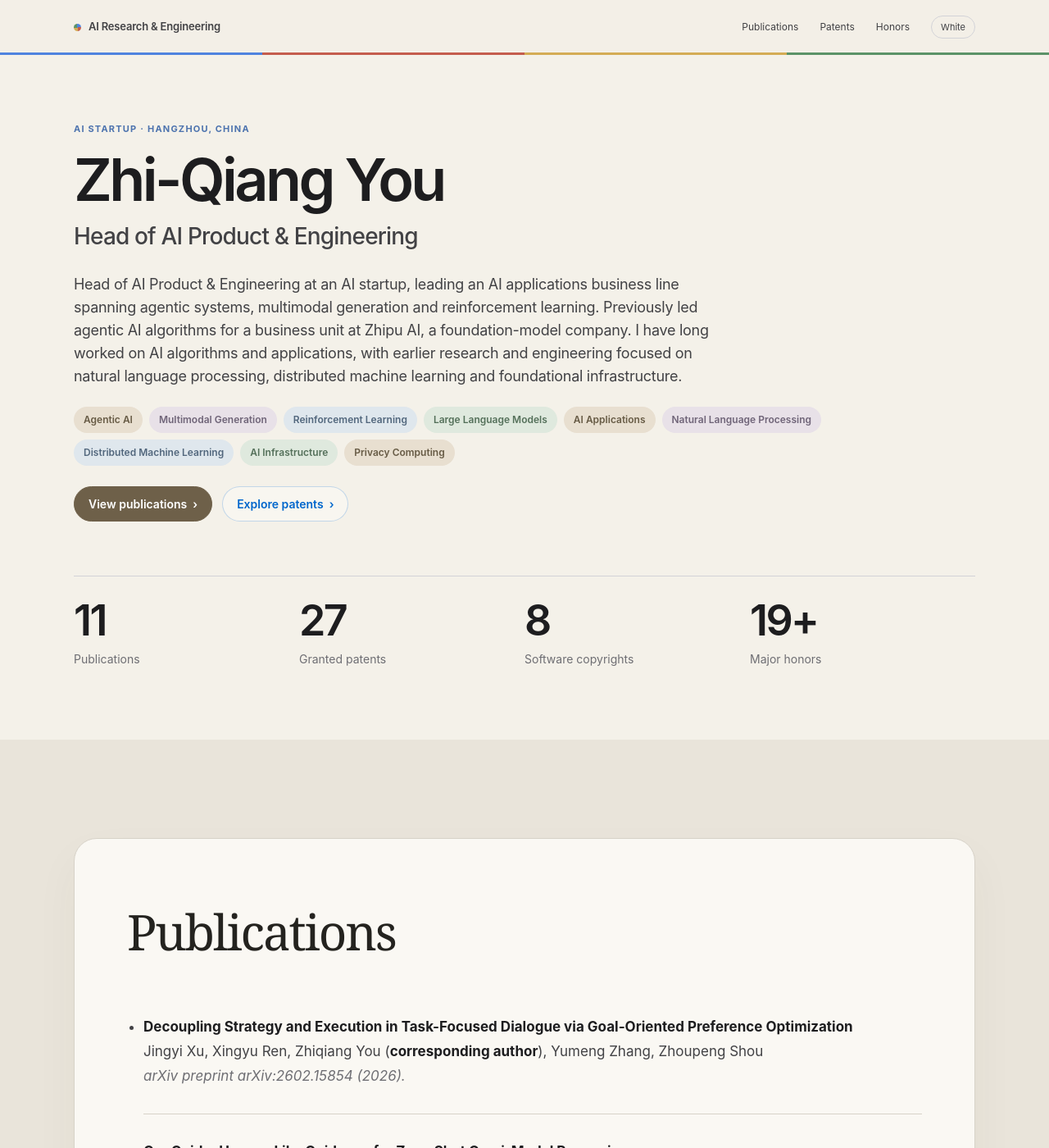
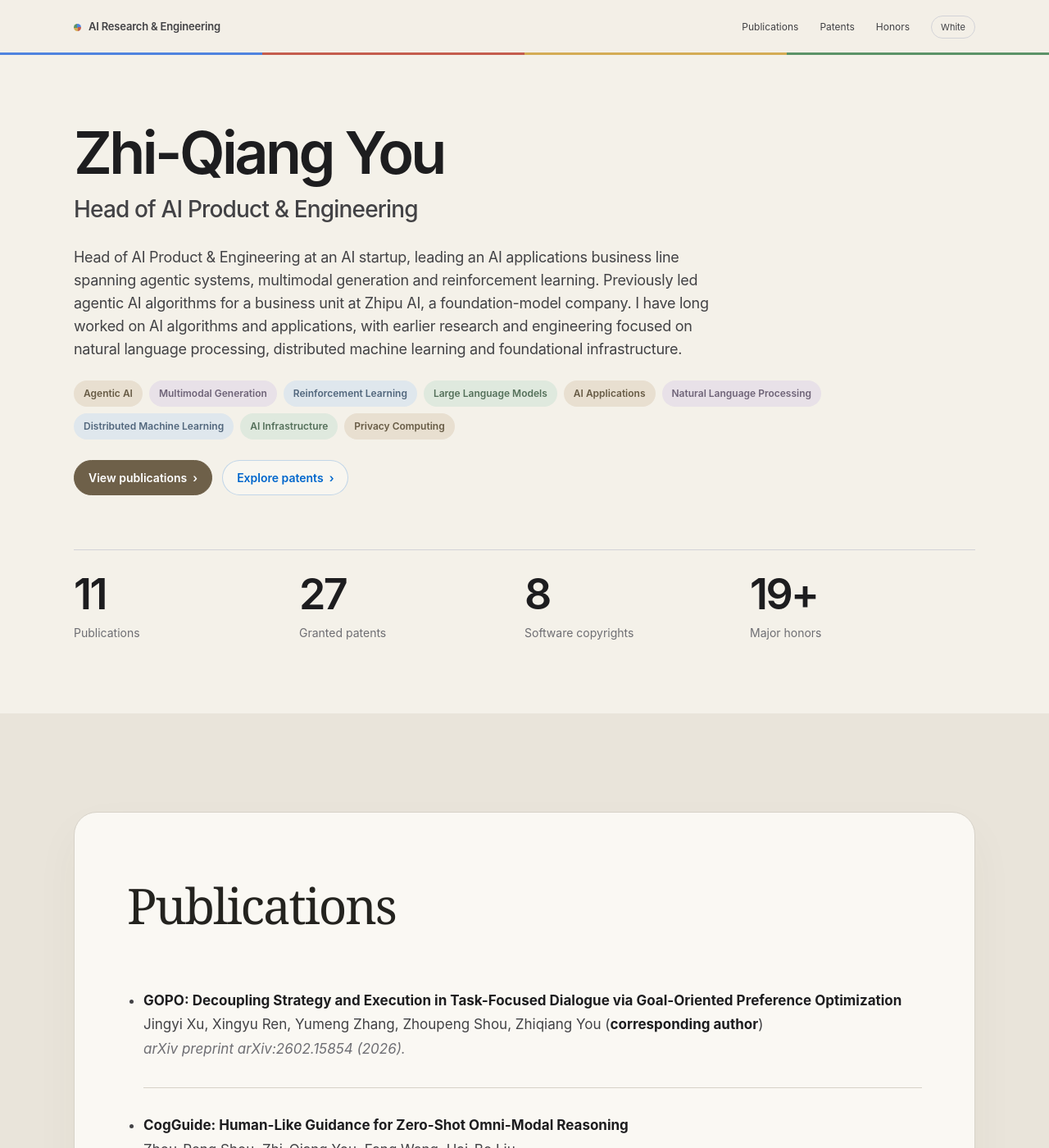
Before and after one commit to michaelice/michaelice.github.io, a Jekyll site: the page built from concepts/research-command-center.html, in a window 1280 px wide and 1400 px high. Shown: the whole window at 82% size. Built offline with Jekyll 4.4.1, drawn with Linux system fonts in a browser that asks for light colours.

Commit message:
Refine homepage introduction and GOPO citation

```diff
--- a/_pages/about.md
+++ b/_pages/about.md
@@ -13,8 +13,8 @@ sitemap: false
 <span class='anchor' id='publications'></span>
 # Publications
 
-- **Decoupling Strategy and Execution in Task-Focused Dialogue via Goal-Oriented Preference Optimization**<br>
-Jingyi Xu, Xingyu Ren, Zhiqiang You (**corresponding author**), Yumeng Zhang, Zhoupeng Shou<br>
+- **GOPO: Decoupling Strategy and Execution in Task-Focused Dialogue via Goal-Oriented Preference Optimization**<br>
+Jingyi Xu, Xingyu Ren, Yumeng Zhang, Zhoupeng Shou, Zhiqiang You (**corresponding author**)<br>
 *arXiv preprint arXiv:2602.15854 (2026).*
 
 - **CogGuide: Human-Like Guidance for Zero-Shot Omni-Modal Reasoning**<br>
@@ -256,8 +256,8 @@ Chinese Invention Patent, CN116244650B, Announcement Date: 2023.10.03
 <span class='anchor' id='publications-zh'></span>
 # 学术论文
 
-- **Decoupling Strategy and Execution in Task-Focused Dialogue via Goal-Oriented Preference Optimization**<br>
-Jingyi Xu, Xingyu Ren, Zhiqiang You (**corresponding author**), Yumeng Zhang, Zhoupeng Shou<br>
+- **GOPO: Decoupling Strategy and Execution in Task-Focused Dialogue via Goal-Oriented Preference Optimization**<br>
+Jingyi Xu, Xingyu Ren, Yumeng Zhang, Zhoupeng Shou, Zhiqiang You (**corresponding author**)<br>
 *arXiv preprint arXiv:2602.15854 (2026).*
 
 - **CogGuide: Human-Like Guidance for Zero-Shot Omni-Modal Reasoning**<br>
--- a/concepts/research-command-center.html
+++ b/concepts/research-command-center.html
@@ -145,14 +145,6 @@ redirect_from:
       padding: 82px 0 58px;
       overflow: hidden;
       text-align: left;
-    }
-    .hero-meta {
-      margin: 0 0 16px;
-      color: #4d73ae;
-      font-size: 11px;
-      font-weight: 700;
-      letter-spacing: .11em;
-      text-transform: uppercase;
     }
     .hero-overline {
       margin: 12px 0 0;
@@ -565,8 +557,6 @@ redirect_from:
 
   <header class="hero" id="top">
     <div class="hero-inner wrap">
-      <p class="hero-meta" data-en>AI Startup · Hangzhou, China</p>
-      <p class="hero-meta" data-zh>AI Startup · 中国杭州</p>
       <h1 data-en>Zhi-Qiang You</h1>
       <h1 data-zh>尤志强</h1>
       <p class="hero-overline" data-en>Head of AI Product &amp; Engineering</p>
```
